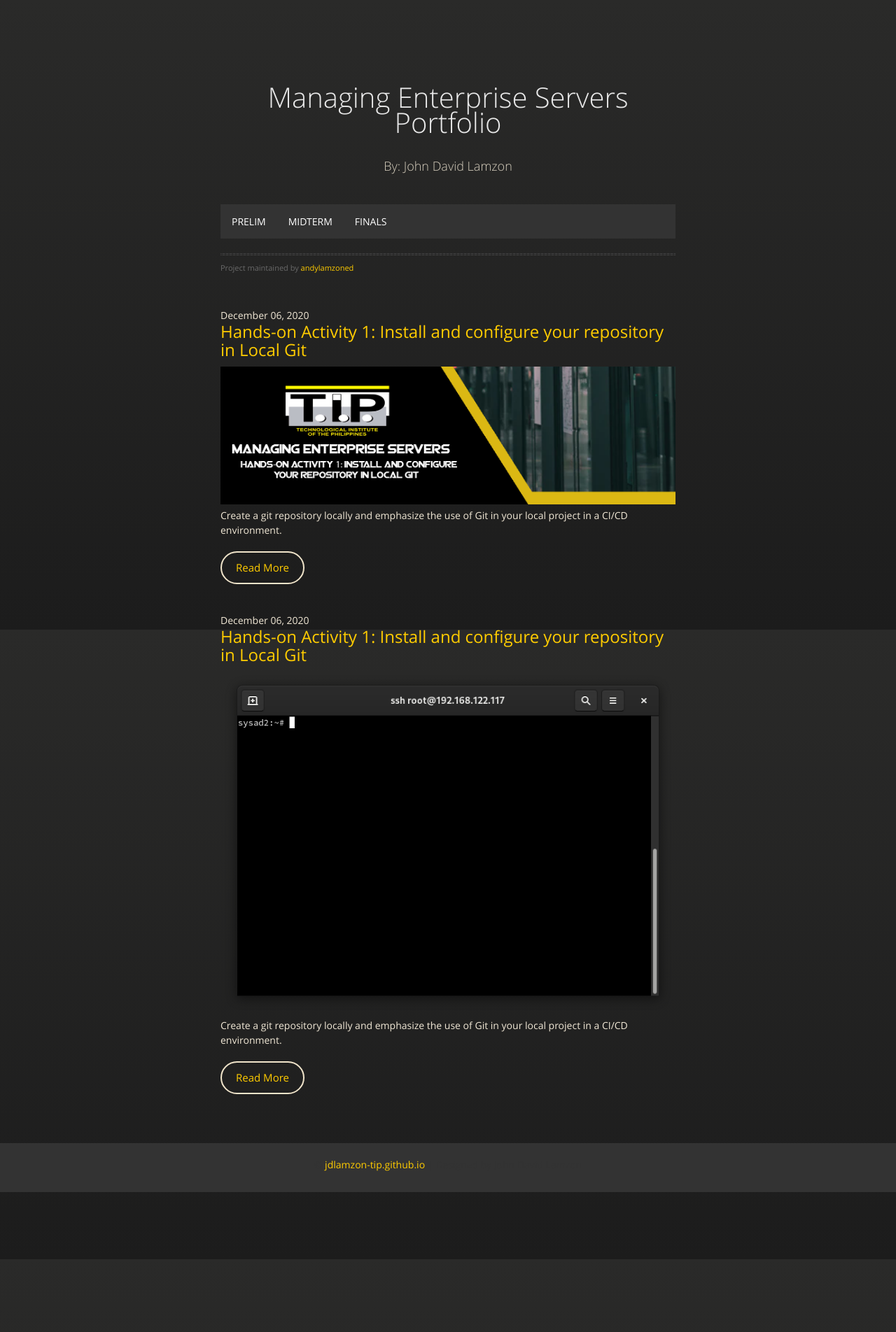
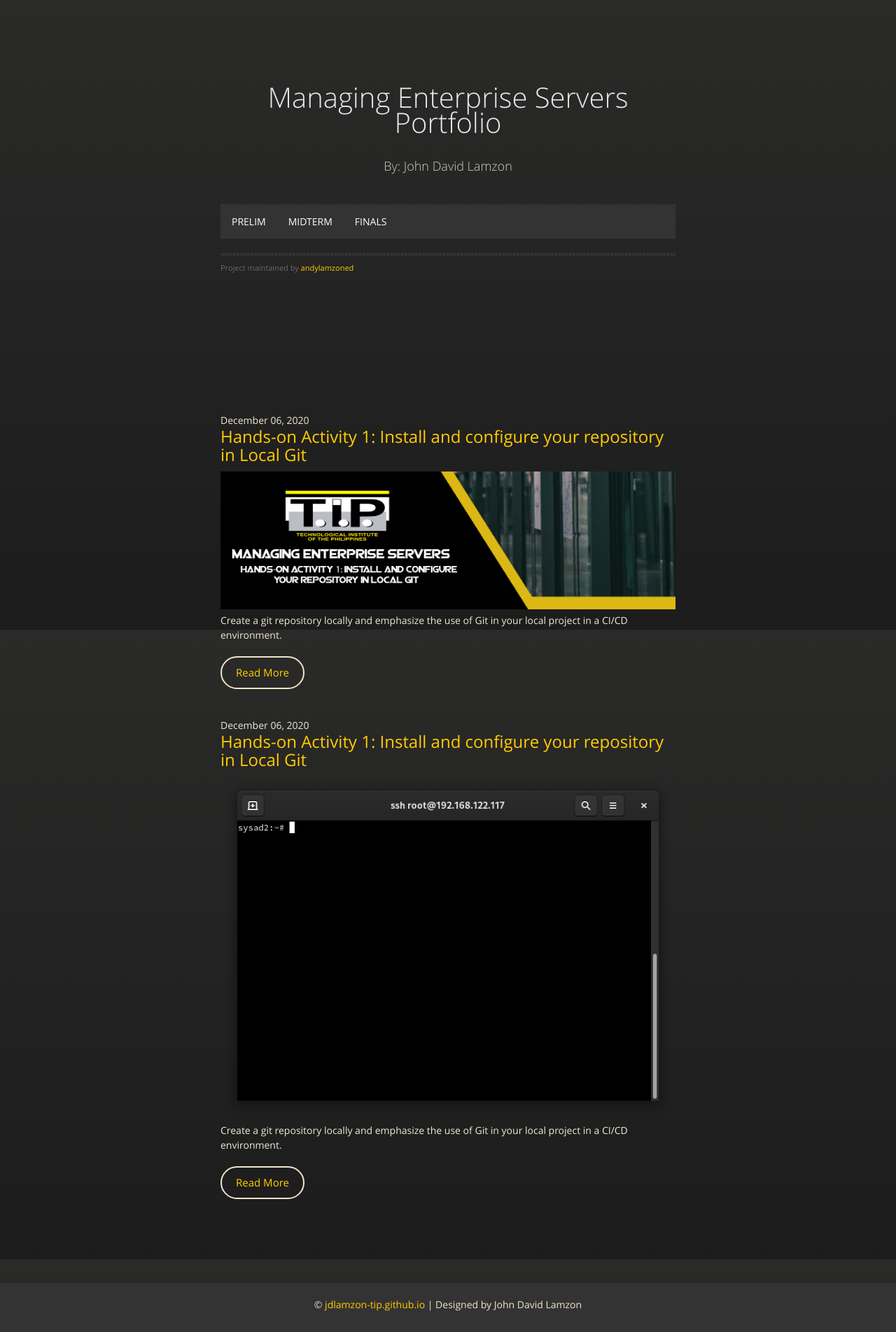
Before and after one commit to andylamzoned/andylamzoned.github.io, a Jekyll site: the page built from index.md, in a window 1280 px wide. Shown: the whole page at 70% size. Built offline with Jekyll 4.4.1, drawn with Linux system fonts in a browser that asks for light colours.

Commit message:
default.html test

```diff
--- a/_layouts/default.html
+++ b/_layouts/default.html
@@ -39,6 +39,8 @@
           <hr>
           <span class="credits left">Project maintained by <a href="{{ site.github.owner_url }}">{{ site.github.owner_name }}</a></span>
         </div>
+      </section>
+      <section class="posts">
         <article>
           <header>
             <span class="date">December 06, 2020</span>
--- a/assets/css/main.css
+++ b/assets/css/main.css
@@ -31,15 +31,15 @@ html, body {
 
 /* FOOTER */
 .footer {
-	background: #F0E4CA;
+	background: #transparent;
 	color: #DAB72E;
-	height: 50px;
+	height: 100px;
 	position: relative;
 }
 
 .footer .footer-bottom {
 	background: #333333;
-	color: #333333;
+	color: #F0E4CA;
 	height: 50px;
 	width: 100%;
 	text-align: center;
--- a/assets/css/noscript.css
+++ b/assets/css/noscript.css
@@ -25,8 +25,6 @@
 
 	body.is-preload #intro {
 		opacity: 1;
-		margin: 0;
-		height: 100%;
 	}
 
 		body.is-preload #intro:not(.hidden) + #header + #nav {
@@ -35,8 +33,6 @@
 			-ms-transform: none;
 			transform: none;
 			opacity: 1;
-			margin: 0;
-			height: 100%;
 		}
 
 /* HTML */
```
